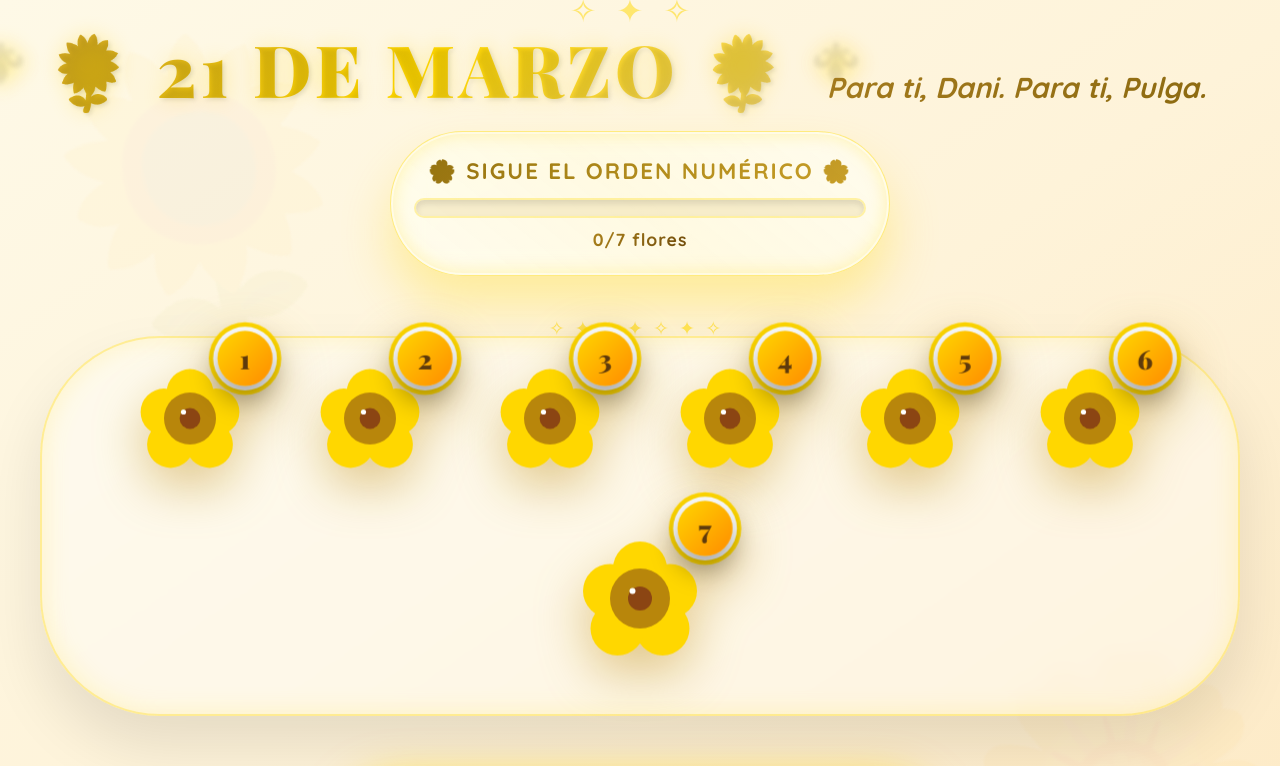
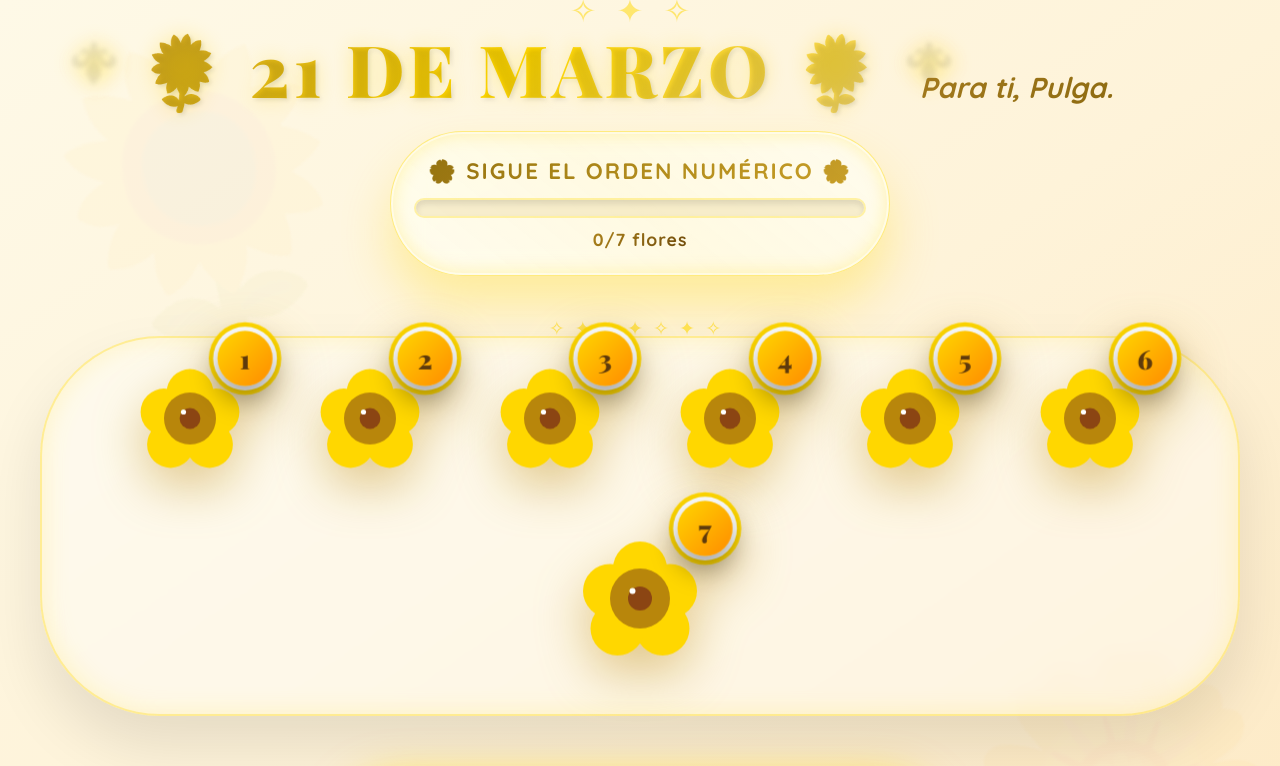
Before and after one commit to websitebuilder29/Marzooo, a plain HTML site: page index.html in a window 1280 px wide. Shown: the top 766 px of the page. Drawn offline with nearby package versions, Linux system fonts and the light colour scheme.

Commit message:
Cambios leves

```diff
--- a/index.html
+++ b/index.html
@@ -3,7 +3,7 @@
 <head>
     <meta charset="UTF-8">
     <meta name="viewport" content="width=device-width, initial-scale=1.0">
-    <title>Para mi Pulga 🌼 | 21 de Marzo</title>
+    <title>Para ti 🌼 | 21 de Marzo</title>
     <link rel="stylesheet" href="styles.css">
     <link href="https://fonts.googleapis.com/css2?family=Playfair+Display:wght@400;700;900&family=Quicksand:wght@300;500;700&display=swap" rel="stylesheet">
 </head>
@@ -11,7 +11,7 @@
     <div class="container">
         <div class="header">
             <h1 class="title">🌻 21 DE MARZO 🌻</h1>
-            <p class="subtitle">Para ti, Dani. Para ti, Pulga.</p>
+            <p class="subtitle">Para ti, Pulga.</p>
             <div class="order-indicator">
                 <span class="indicator-text">🌸 Sigue el orden numérico 🌸</span>
                 <div class="progress-bar">
```
